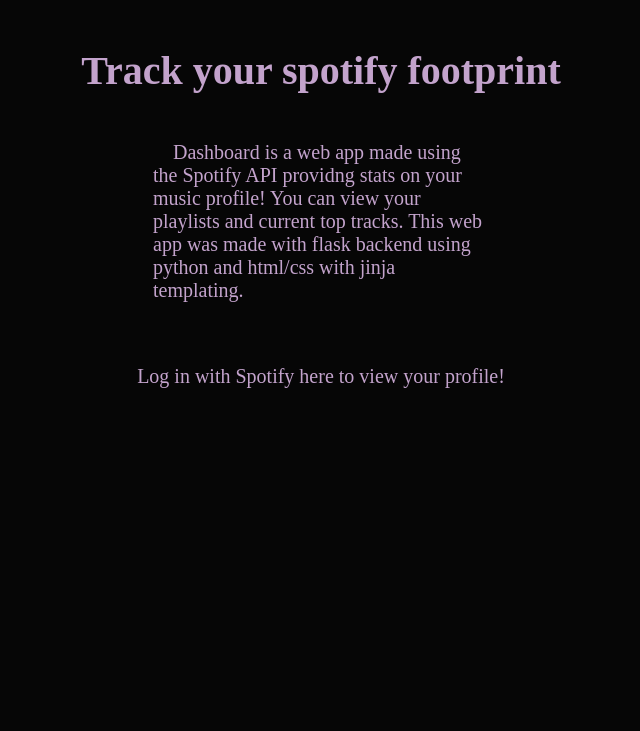
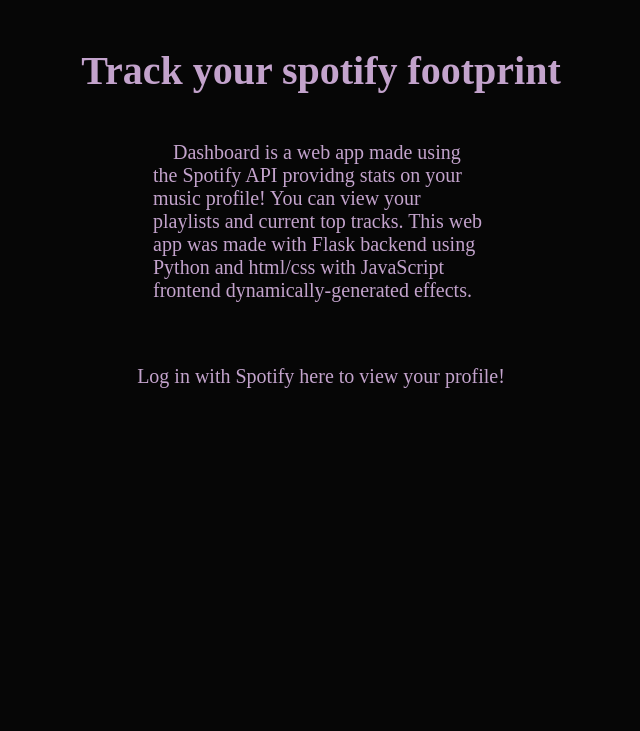
Before and after one commit to tnoonanjr/spotify-dashboard, a Flask app: page / in a window 1280 px wide. Shown: the part 80-811 px from the top of the page, without its empty margins (319-959 px from the left). Run offline with Flask 3, Linux system fonts and the light colour scheme; some web fonts are replaced.

Commit message:
edited home.html

```diff
--- a/flask-server/templates/home.html
+++ b/flask-server/templates/home.html
@@ -15,7 +15,7 @@
 
         <h1 class="welcome-h">Track your spotify footprint</h1>
         <p class="bio">
-            Dashboard is a web app made using the Spotify API providng stats on your music profile! You can view your playlists and current top tracks. This web app was made with flask backend using python and html/css with jinja templating.
+            Dashboard is a web app made using the Spotify API providng stats on your music profile! You can view your playlists and current top tracks. This web app was made with Flask backend using Python and html/css with JavaScript frontend dynamically-generated effects.
         </p> <br>
 
         <p>
```
